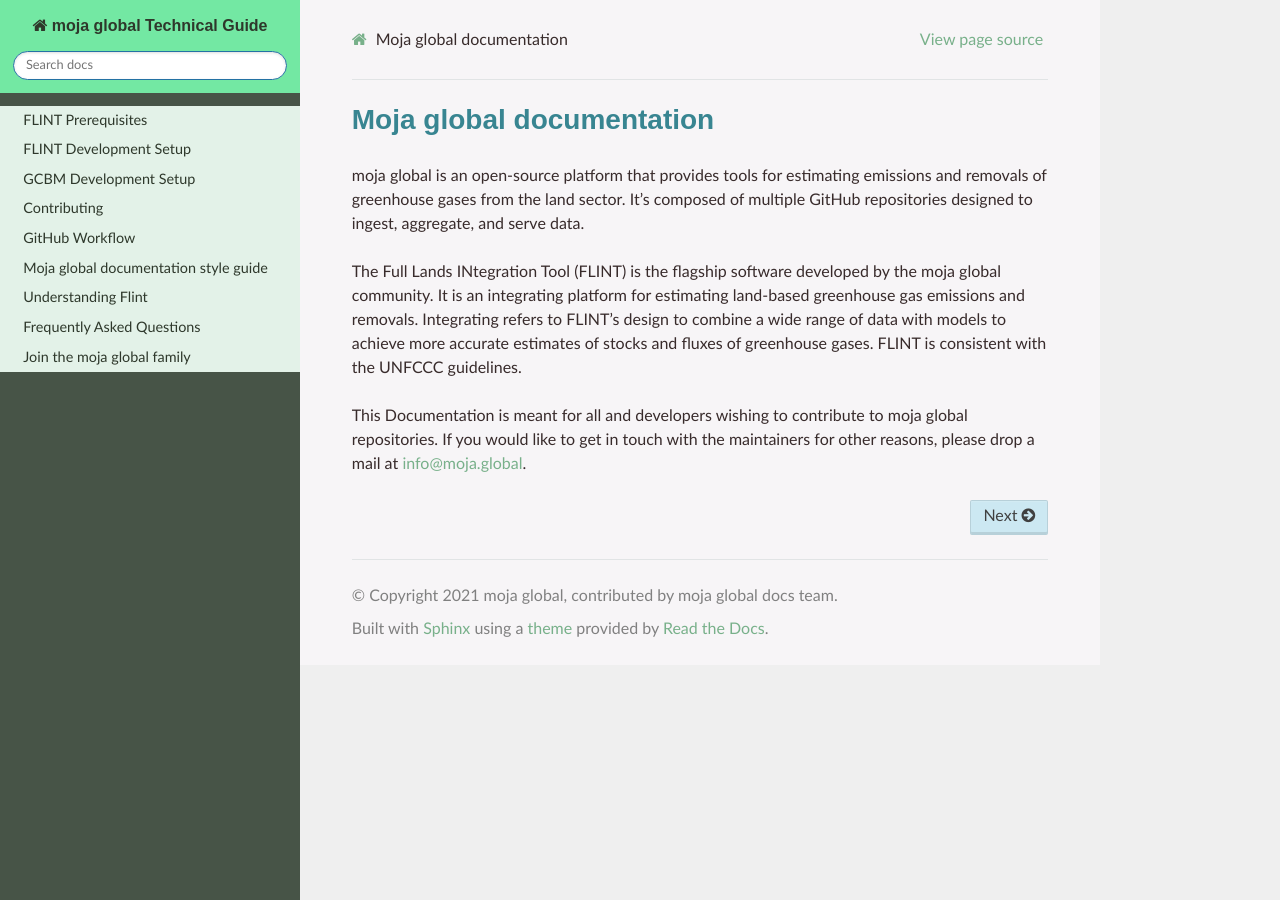
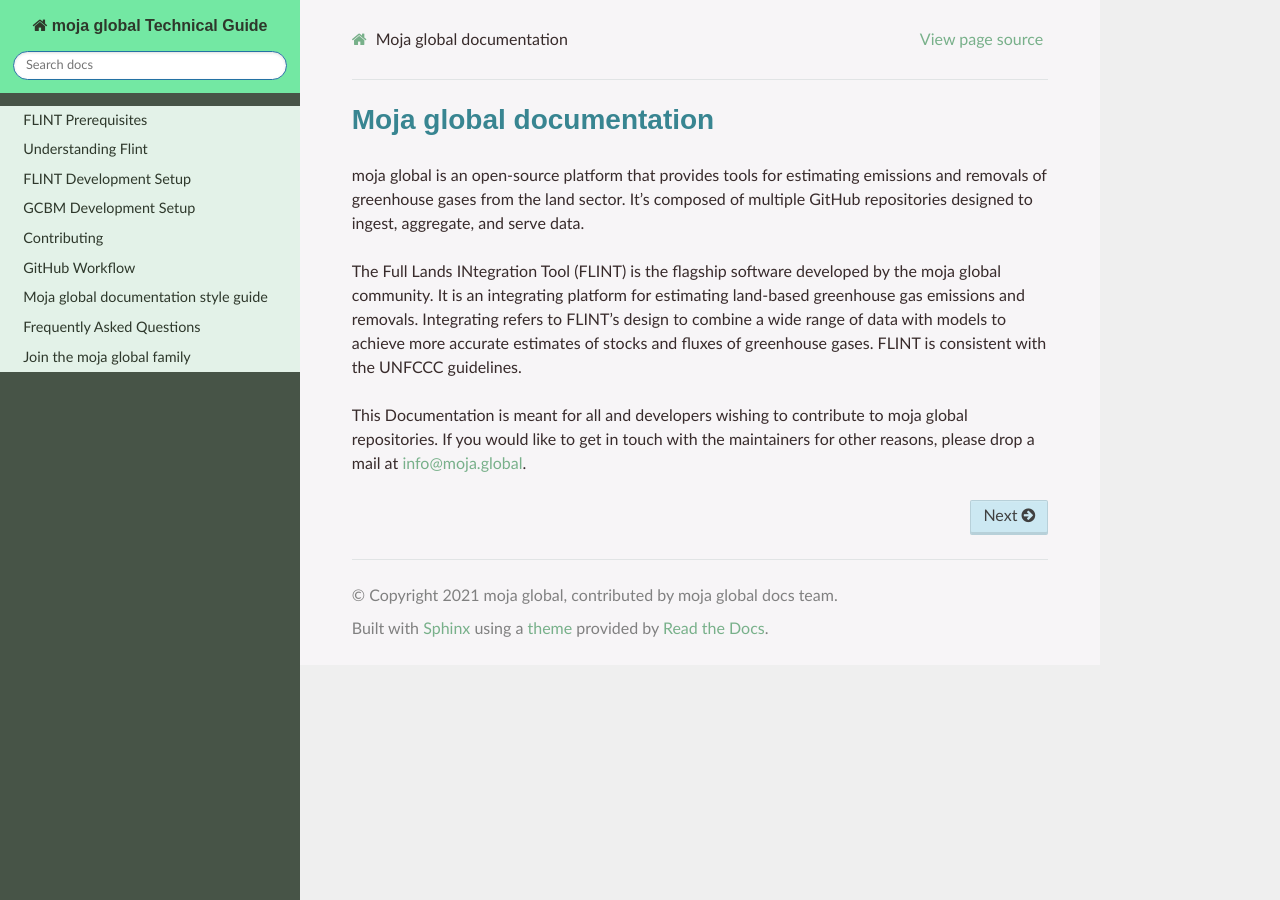
Before and after one commit to moja-global/moja_global_docs, a Sphinx documentation site: the page built from docs/index.rst, in a window 1280 px wide. Built offline with Sphinx 7.4.7 and the Read the Docs theme 2.0.0, drawn with Linux system fonts in a browser that asks for light colours.

```diff
--- a/docs/index.rst
+++ b/docs/index.rst
@@ -21,11 +21,11 @@ maintainers for other reasons, please drop a mail at info@moja.global.
    :hidden:
 
    prerequisites/index
+   UnderstandingFlint/index
    DevelopmentSetup/index
    GCBMDevelopmentSetup/index
    contributing/index
    DeveloperWorkflow/index
    DocumentationStyleGuide/index
-   UnderstandingFlint/index
    faq
    contact
```
